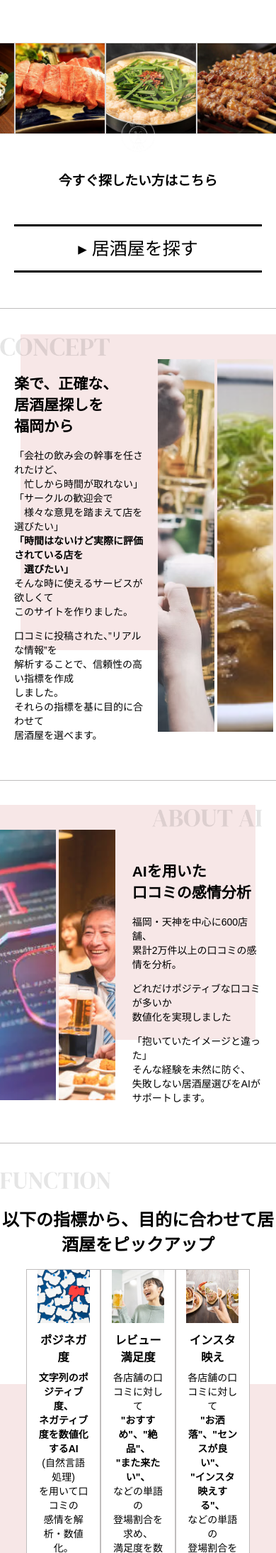
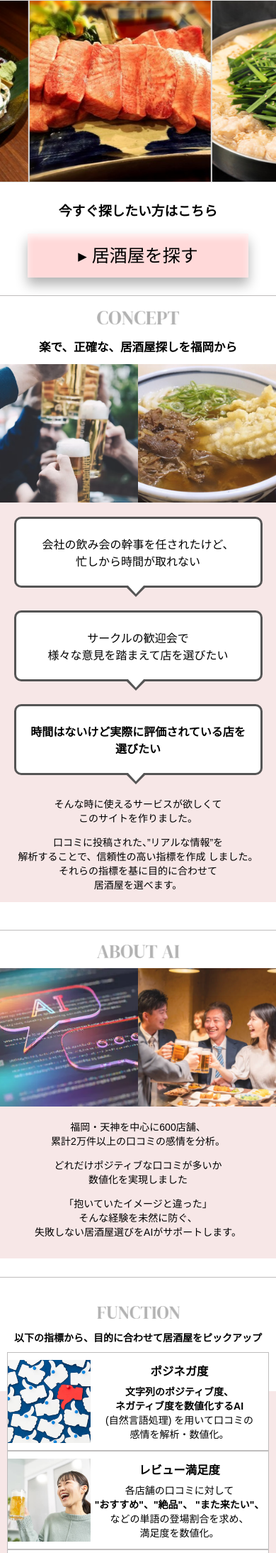
Before and after one commit to mizuokagakuto/izakaya_navi_fukuoka, a Flask app: page / in a window 390 px wide. Shown: the part 60-2248 px from the top of the page at 71% size. Run offline with Flask 2, Linux system fonts and the light colour scheme.

Commit message:
top_page_modify

```diff
--- a/static/css/style.css
+++ b/static/css/style.css
@@ -171,6 +171,12 @@ topの設定
   opacity: 0.5;
 }
 
+@media (max-width: 480px)  {
+  .toplogo {
+    display: none;
+  }
+}
+
 /*　*******************topのスライドショー******************/
 .slide-container {
   width: 100%;
@@ -190,6 +196,23 @@ topの設定
   object-fit:cover;
   border: 1px solid #ddd;
 }
+
+@media (max-width: 480px) {
+  .slide-container {
+    width: 100%;
+    margin: 0px auto;
+    /*margin-topを削除*/
+    display: flex;
+    align-items: center;
+    overflow: hidden;
+  }
+  .slide{
+    width: 66vw;
+    object-fit:cover;
+    border: 1px solid #ddd;
+  }
+}
+
 @keyframes slide-flow {
   0% {transform: translateX(0);}
   100% {transform: translateX(-100%);}
@@ -234,6 +257,34 @@ topの設定
   margin-bottom: 50px;
 }
 
+@media (max-width: 480px) {
+  .click_btn {
+    margin: 25px 0px;
+  }
+  .click_btn [type="submit"] {
+    width: 80vw;
+    border-bottom: 0;
+    border-top: 0;
+  }
+  .click_btn h3 {
+    margin-bottom: 10px;
+  }
+  .click_btn a {
+    width: 80vw;
+    background-color: rgb(255, 217, 217);
+    box-shadow: 0px 10px 16px 0px rgba(0, 0, 0, .3),
+    0px 5px 10px rgba(255,255,255,0.75) inset;
+    border-bottom: 0;
+    border-top: 0;
+  }
+  .click_btn a:hover {
+    background-color: rgb(255, 217, 217)
+  }
+  .click_btn input:hover {
+    background-color: rgb(255, 217, 217)
+  }
+}
+
 /* *********************************
 conceptの設定
 *********************************** */
@@ -250,6 +301,19 @@ conceptの設定
   height: auto;
   opacity: 0.1;
 }
+
+@media (max-width: 480px){
+  .concept {
+    margin: 20px auto;
+  }
+  .navi_tytle {
+    width: 30%;
+    margin: 10px auto;
+  }
+  .navi_tytle img{
+    opacity: 0.3;
+}}
+
 .content_wrapper{
   position: relative;
   width: 90%;
@@ -275,6 +339,28 @@ conceptの設定
   justify-content: space-between;
   /* background-color: yellow; */
 }
+
+@media(max-width:480px){
+  .content_back {
+    position: absolute;
+    top: 0;
+    right: 0;
+    width: 100%;
+    height: 95%;
+    background-color: #f7e7e7;
+    margin-top: 0%;
+    z-index: -1;
+  }
+
+  .content_wrapper2{
+    width: 100%;
+    display: flex;
+    flex-direction: column-reverse;
+    justify-content: space-between;
+    /* background-color: yellow; */
+  }
+}
+
 .content_text{
   z-index: 5;
   width: 47%;
@@ -283,6 +369,43 @@ conceptの設定
   overflow: hidden;
   margin: auto 0;
   /* background-color: aqua; */
+}
+.baroon {
+  position: relative;
+  display: inline-block;
+  margin: 1em 0;
+  padding: 7px 10px;
+  min-width: 120px;
+  max-width: 100%;
+  font-size: 16px;
+  background: #FFF;
+  border: solid 3px #555;
+  box-sizing: border-box;
+  border-radius: 10px;
+}
+.baroon:before {
+  content: "";
+  position: absolute;
+  bottom: -24px;
+  left: 50%;
+  margin-left: -15px;
+  border: 12px solid transparent;
+  border-top: 13px solid #FFF;
+  z-index: 2;
+}
+
+.baroon:after {
+  content: "";
+  position: absolute;
+  bottom: -30px;
+  left: 50%;
+  margin-left: -17px;
+  border: 14px solid transparent;
+  border-top: 14px solid #555;
+  z-index: 1;
+}
+.smartphone_title {
+  display: none;
 }
 .content_pictures{
   display: flex;
@@ -318,6 +441,52 @@ conceptの設定
     font-size: 14px;
   }
 }
+@media (max-width: 480px){
+  .content_text{
+    z-index: 5;
+    width: 90%;
+    height: 100%;
+    text-align: center;
+    overflow: hidden;
+    margin: auto 5vw;
+    /* background-color: aqua; */
+  }
+  .content_text h2 {
+    display: none;
+  }
+
+  .smartphone_title {
+    position: relative;
+    display: block;
+    width: 90%;
+    text-align: center;
+    font-size: 11px;
+    margin: auto 5vw;
+    z-index: 11;
+  }
+  .content_pictures{
+    display: flex;
+    align-items: stretch;
+    z-index: 5;
+    width: 100%;
+    height: auto;
+    /* background-color: aquamarine; */
+  }
+  .content_picture {
+    width: 50%;
+    aspect-ratio: 1 / 1;
+    margin:0 ;
+    height: auto;
+  }
+  .content_picture img{
+    width:100%;
+    height: 100%;
+    object-fit:cover;
+    opacity: 0.9;
+  }
+}
+
+
 /* *********************************
 aboutAIの設定
 *********************************** */
@@ -335,6 +504,7 @@ aboutAIの設定
   height: auto;
   opacity: 0.1;
 }
+
 .content_wrapper_invert{
   position: relative;
   width: 90%;
@@ -353,6 +523,11 @@ aboutAIの設定
   margin-top: -35px;
   z-index: -1;
 }
+.content_wrapper2_invert {
+  width: 100%;
+  display: flex;
+  justify-content: space-between;
+}
 @media (max-width: 1700px) {
   .content_wrapper_invert{
     position: relative;
@@ -362,6 +537,38 @@ aboutAIの設定
     padding-bottom: 40px;
     z-index: 10;
     /* background-color: aqua; */
+  }
+}
+@media (max-width: 480px){
+  .about{
+    margin: 15px auto;
+  }
+  .navi_tytle_invert {
+    width: 30%;
+    margin: 10px auto;
+  }
+  .navi_tytle_invert img{
+    opacity: 0.3;
+}}
+@media(max-width:480px){
+
+  .content_back_invert {
+    position: absolute;
+    top: 0;
+    right: 0;
+    width: 100%;
+    height: 85%;
+    background-color: #f7e7e7;
+    margin-top: 10%;
+    z-index: -1;
+  }
+
+  .content_wrapper2_invert{
+    width: 100%;
+    display: flex;
+    flex-direction: column;
+    justify-content: space-between;
+    /* background-color: yellow; */
   }
 }
 /* *********************************
@@ -407,6 +614,7 @@ functionの設定
   background-color: white;
   border: rgb(191, 189, 189) 1px solid;
 }
+
 .function_picture {
   width: 100%;
   height: auto;
@@ -418,6 +626,7 @@ functionの設定
   height: 13vw;
   object-fit:cover;
 }
+
 .function_text{
   z-index: 5;
   width: 13vw;
@@ -495,10 +704,72 @@ functionの設定
     /* background-color: aqua; */
   }
 }
+@media(max-width:480px){
+  .function_wrapper h1 {
+    font-size: 14px;
+  }
+  .function_back {
+    position: absolute;
+    top: 10%;
+    width: 100%;
+    height: 80%;
+    background-color: #f7e7e7;
+    z-index: 1;
+  }
+  .functions{
+    position: relative;
+    width: 95%;
+    height: 90%;
+    margin: 0 auto;
+    z-index: 5;
+    display: flex;
+    flex-direction: column;
+    margin-bottom: 40px;
+    /* background-color: #985267; */
+  }
+  .function_item{
+    display: flex;
+    flex-flow: row;
+    /* z-index: 30; */
+    width: 100%;
+    background-color: white;
+    border: rgb(191, 189, 189) 1px solid;
+    }
+
+  .function_picture {
+    width: 30vw;
+    height: auto;
+    /* background-color: blue; */
+    margin:auto;
+  }
+  .function_picture img{
+    display: block;
+    width: 30vw;
+    height: 30vw;
+    object-fit:cover;
+    margin: 10px auto;
+  }
+  .function_text{
+    z-index: 5;
+    width: 70vw;
+    margin: 0 auto;
+    text-align: center;
+    margin: auto;
+    /* background-color: aqua; */
+  }
+}
 
 .page_move{
   padding-bottom: 40px;
   padding-top: 40px;
+}
+@media (max-width:480px) {
+  .page_move{
+    padding: 0;
+  }
+  .page_move h1 {
+    font-size: 1.17em;
+  }
 }
 /* ****************************
 ****************************
@@ -837,6 +1108,7 @@ footer {
   border-top: rgb(191, 189, 189) 1px solid;
 }
 .footer_logo {
+  width: 80%;
   margin: 10px auto;
 }
 .footer_logo p {
--- a/templates/index.html
+++ b/templates/index.html
@@ -38,21 +38,30 @@
         <div class="navi_tytle">
             <img src="../static/images/concept2.png" alt="">
         </div>
+        <div class="smartphone_title"><h2><span>楽で、</span><span>正確な、</span><span>居酒屋探しを</span><span>福岡から</span></h2></div>
         <div class="content_wrapper">
             <div class="content_back"></div>
             <div class="content_wrapper2">
                 <div class="content_text">
                     <div class="content_text2">
                         <h2><span>楽で、</span><span>正確な、</span><span>居酒屋探しを</span><span>福岡から</span></h2>
+                        <div class="baroon">
+                            <p>
+                                <span>会社の飲み会の幹事を任されたけど、</span><span>忙しから時間が取れない</span>
+                            </p>
+                        </div>
+                        <div class="baroon">
+                            <p>
+                                <span>サークルの歓迎会で</span>
+                                <span>様々な意見を踏まえて店を選びたい</span>
+                            </p>
+                        </div>
+                        <div class="baroon">
+                            <p>
+                                <span class="bold">時間はないけど実際に評価されている店を</span><span class="bold">選びたい</span>
+                            </p>
+                        </div>
                         <p>
-                            <span>「会社の飲み会の幹事を任されたけど、</span>
-                            <span>　忙しから時間が取れない」</span>
-                            <br>
-                            <span>「サークルの歓迎会で</span>
-                            <span>　様々な意見を踏まえて店を選びたい」</span>
-                            <br>
-                            <span class="bold">「時間はないけど実際に評価されている店を</span><span class="bold">　選びたい」</span>
-                            <br>
                             <span>そんな時に使えるサービスが欲しくて</span>
                             <span>このサイトを作りました。</span>
                         </p>
@@ -79,7 +88,7 @@
         </div>
         <div class="content_wrapper_invert">
             <div class="content_back_invert"></div>
-            <div class="content_wrapper2">
+            <div class="content_wrapper2_invert">
                 <div class="content_pictures">
                     <div class="content_picture"><img src="../static/images/about_image2.webp" alt=""></div>
                     <div class="content_picture"><img src="../static/images/about_image1.jpg" alt=""></div>
```
Also changed, not shown: templates/a.txt (added, +7 -0 lines), 2 other files.
